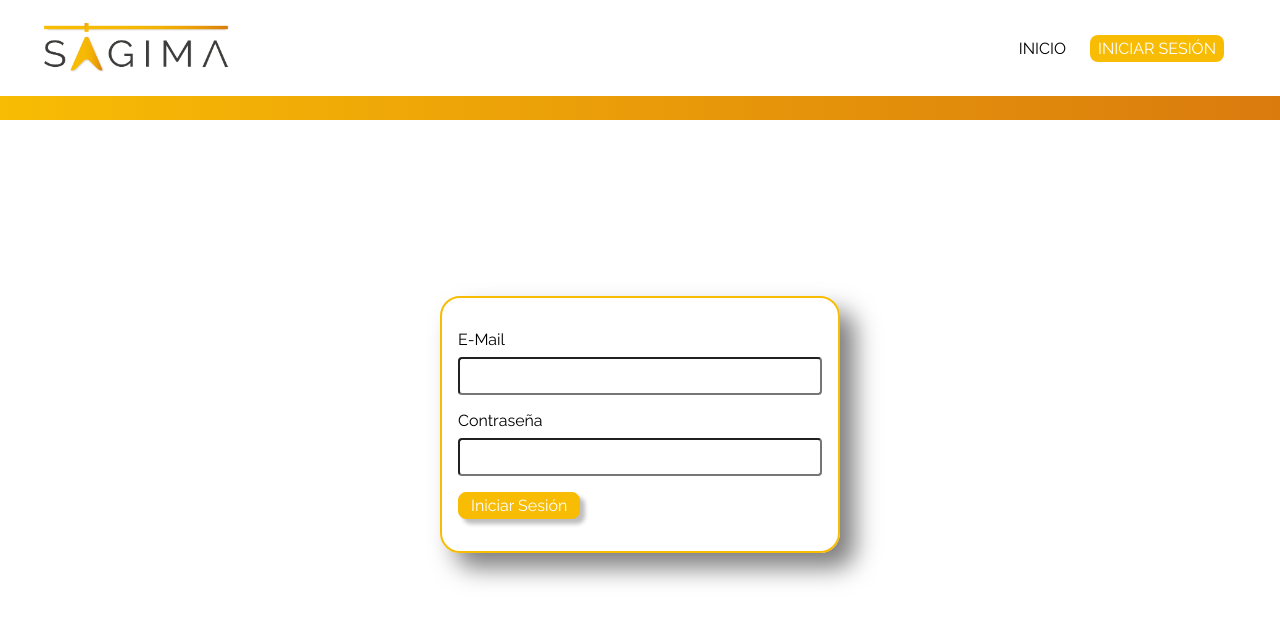
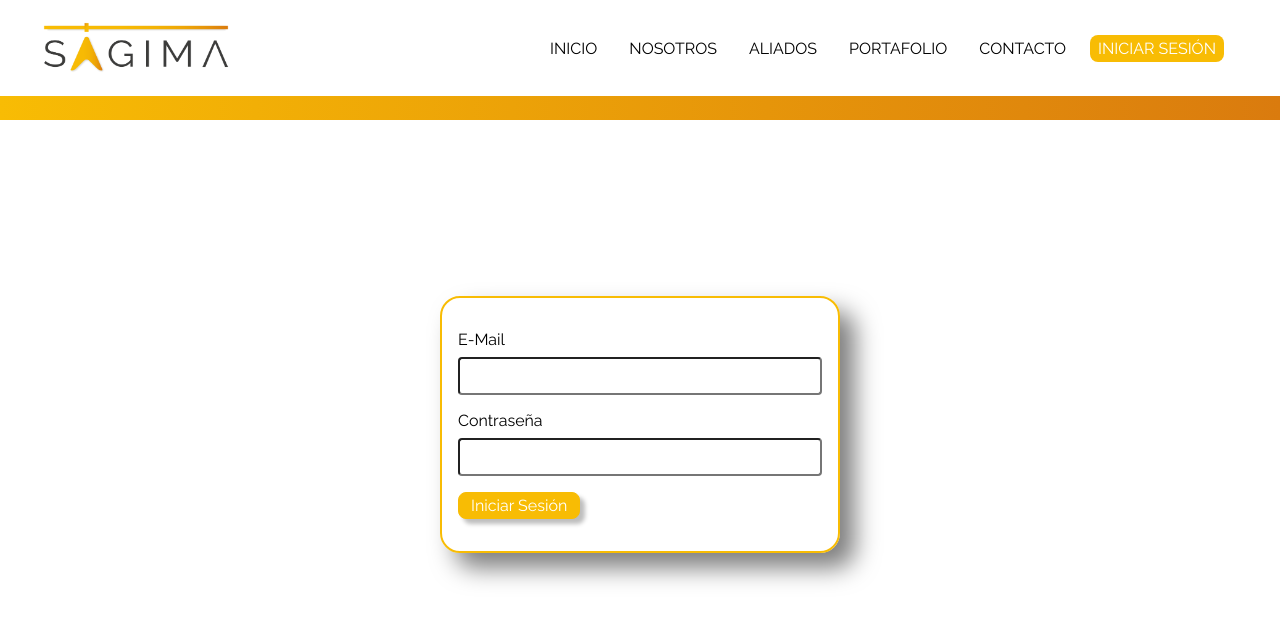
Before and after one commit to HernanCote/sagima-web, a React (Create React App) app in the folder client/: page /auth in a window 1280 px wide. Shown: the top 622 px of the page. Built offline with nearby package versions, Linux system fonts and the light colour scheme.

Commit message:
Change flag name

```diff
--- a/client/src/components/Navbar/Navbar.jsx
+++ b/client/src/components/Navbar/Navbar.jsx
@@ -9,7 +9,7 @@ const Navbar = ({
 	className, //
 }) => {
 	const { token, logout } = useContext(AuthContext);
-	const showFeature = process.env.SHOW_ALL;
+	const showFeature = process.env.NODE_ENV !== 'production';
 	return (
 		<>
 			<Root className={className}>
--- a/client/src/pages/Auth/index.js
+++ b/client/src/pages/Auth/index.js
@@ -5,6 +5,7 @@ import AuthContext from '../../context/auth-context';
 
 import AuthForm from '../../components/AuthForm';
 import theme from '../../theme';
+import Footer from '../../components/Footer';
 
 const AuthRoot = styled.div`
 	background-color: ${theme.colors.white};
```
